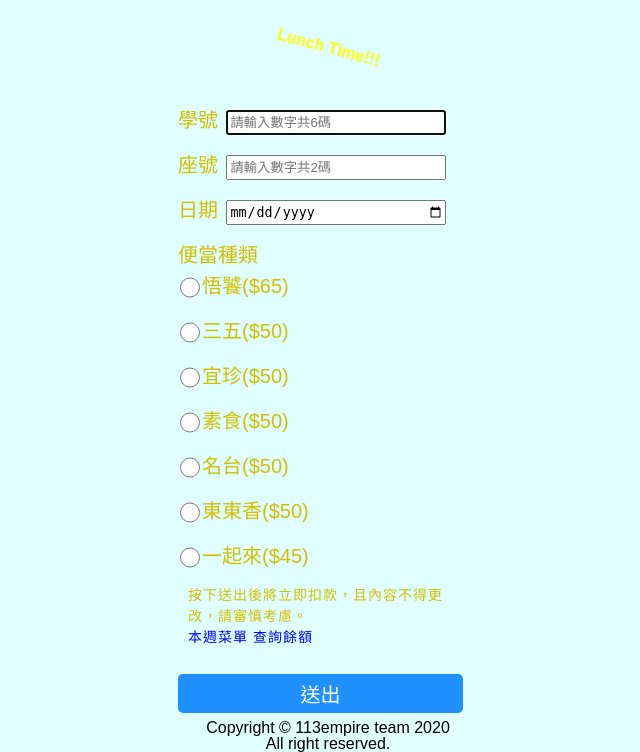
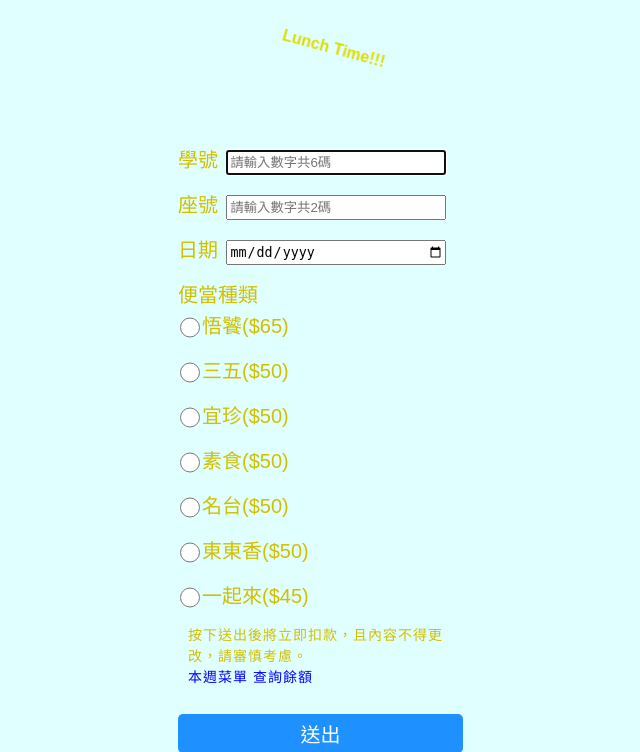
Before and after one commit to 113empire/lunch13, a Flask app: page /order/ in a window 1280 px wide. Shown: the top 752 px of the page, without its empty margins (312-952 px from the left). Run offline with Flask 2, Linux system fonts and the light colour scheme.

Commit message:
Update order.css

```diff
--- a/static/css/order.css
+++ b/static/css/order.css
@@ -28,18 +28,18 @@ a:hover {
 	text-align: center;
 }
 @keyframes example {
-	0%   {transform: scale(2, 3);transform: rotate(15deg);}
+	0%   {transform: scale(3, 3);transform: rotate(15deg);}
  	25%  {transform: scale(1, 1);transform: rotate(15deg);}
-	50%  {transform: scale(2, 3);transform: rotate(15deg);}
+	50%  {transform: scale(3, 3);transform: rotate(15deg);}
 	75%  {transform: scale(1, 1);transform: rotate(15deg);}
-	100% {transform: scale(2, 3);transform: rotate(15deg);}
+	100% {transform: scale(3, 3);transform: rotate(15deg);}
 }
 .lunchtime {
-	height: 60px;
+	height: 100px;
 	width: 100%;
 	padding: 20px;
 	text-align: center;
-	color: #ffff00;
+	color: #dddd00;
 	transform: rotate(15deg);
 	animation-name: example;
   	animation-duration: 1s;
```
